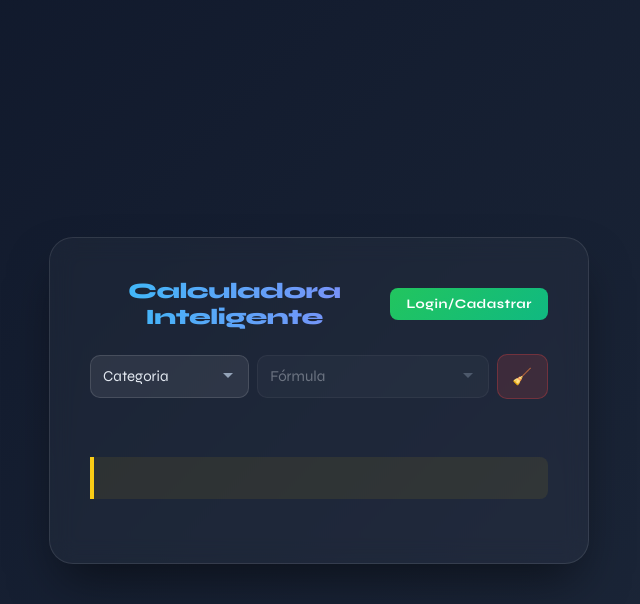
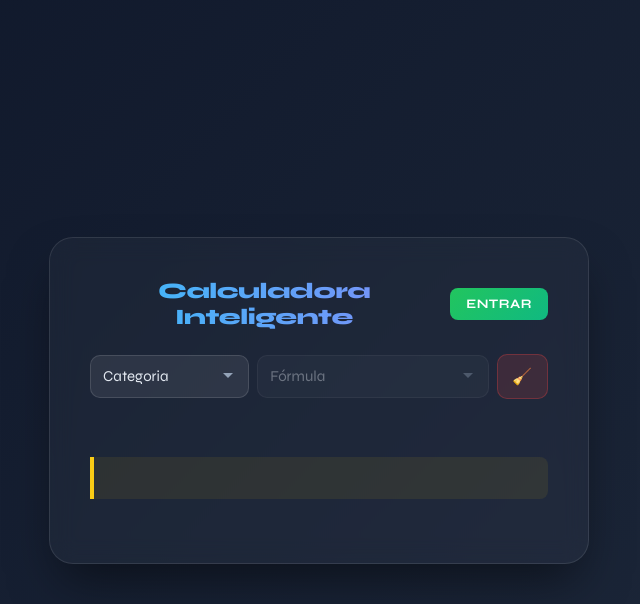
Before and after one commit to Andressis/Calculadora, a Flask app: page / in a window 1280 px wide. Shown: the top 604 px of the page, without its empty margins (321-961 px from the left). Run offline with Flask 3, Linux system fonts and the light colour scheme.

Commit message:
Change button text from 'Login/Cadastrar' to 'ENTRAR'

```diff
--- a/templates/index.html
+++ b/templates/index.html
@@ -54,7 +54,7 @@
     <div class="header">
         <h1>Calculadora Inteligente</h1>
         <div id="auth-area">
-            <button class="btn-auth" onclick="abrirModal()">Login/Cadastrar</button>
+            <button class="btn-auth" onclick="abrirModal()">ENTRAR</button>
         </div>
     </div>
 
```
